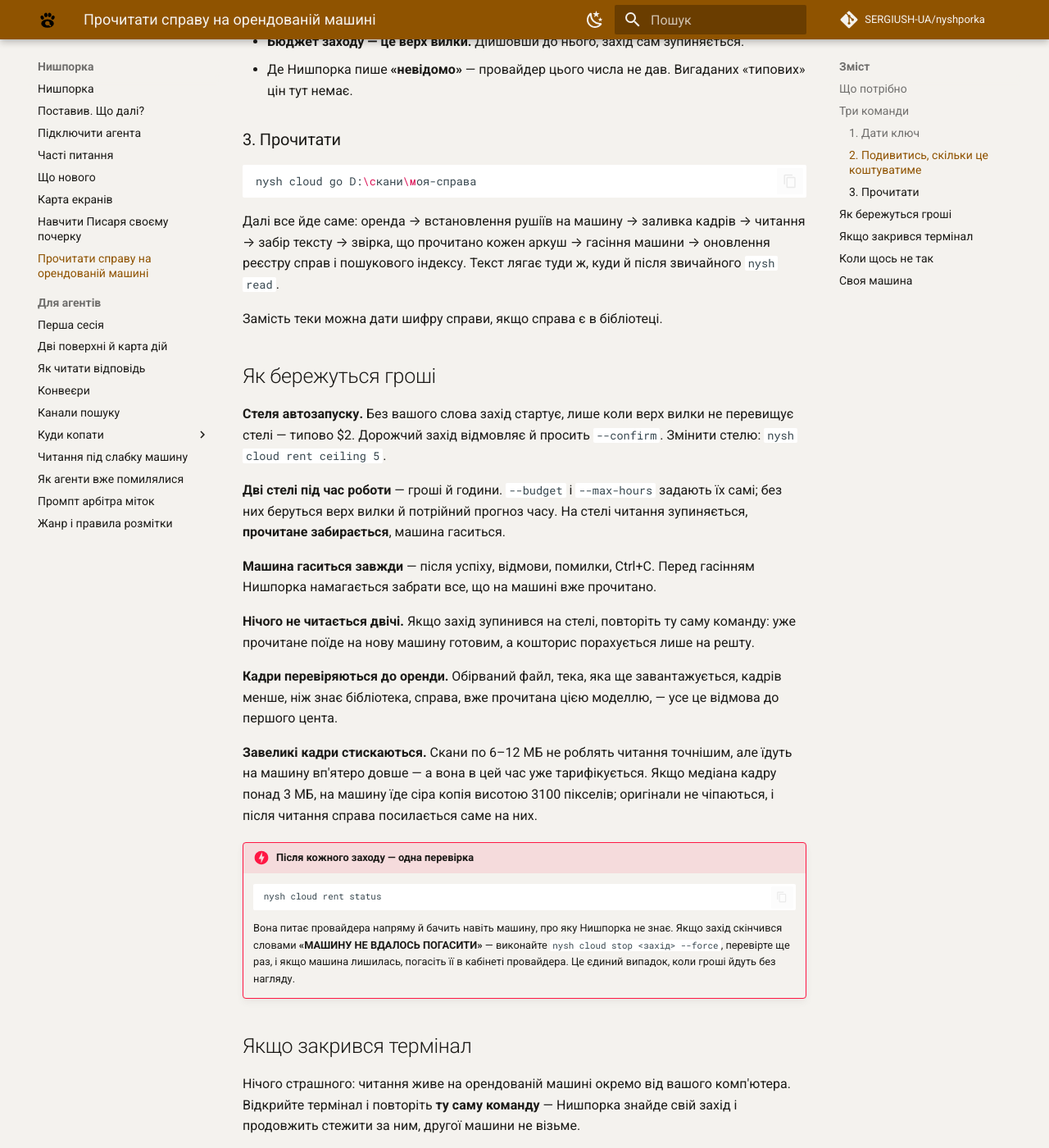
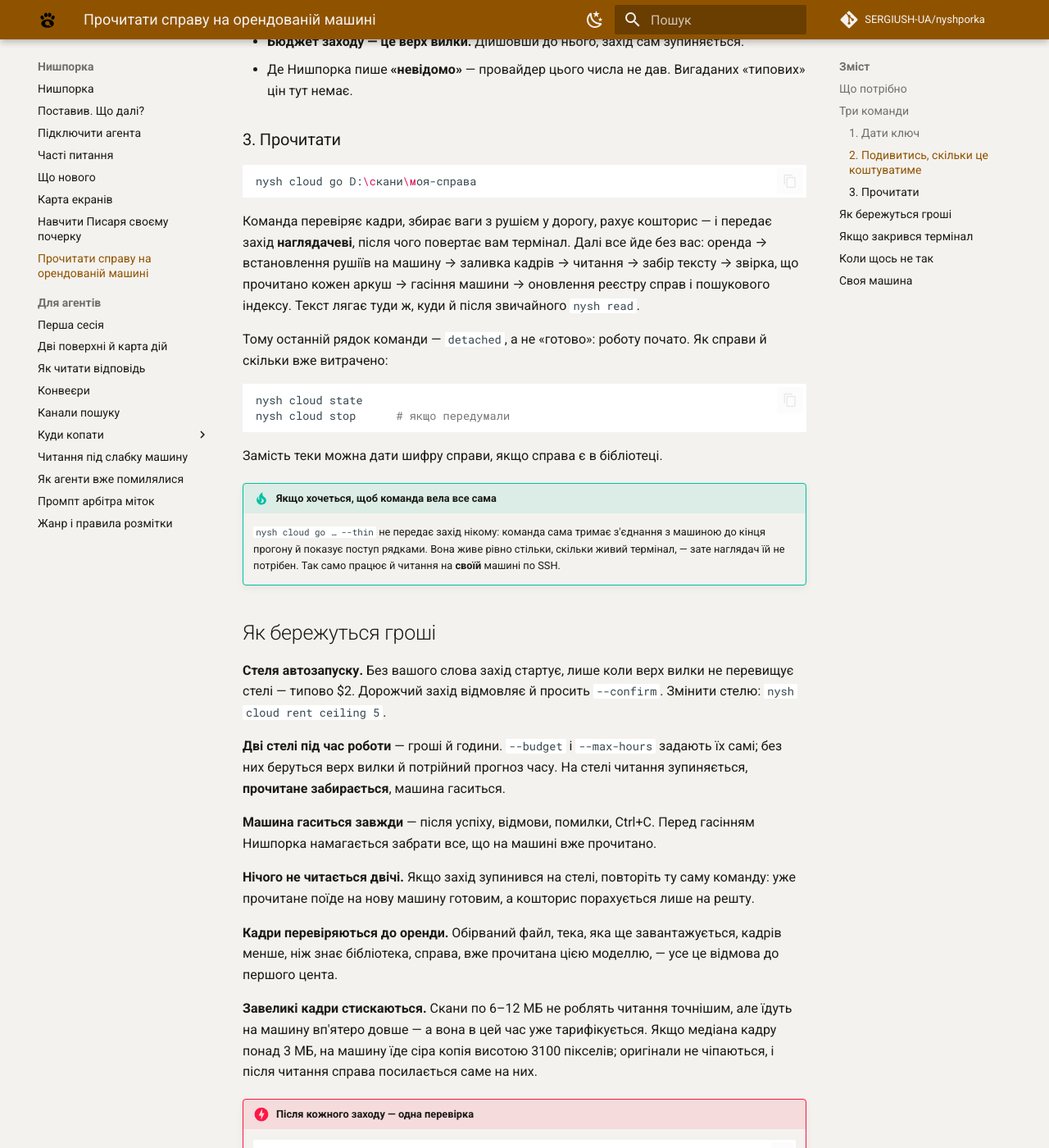
Before and after one commit to SERGIUSH-UA/nyshporka, an MkDocs documentation site: the page built from docs/cloud.md, in a window 1280 px wide and 1400 px high, scrolled down 1437 px. Shown: the whole window at 82% size. Built offline with MkDocs 1.6.1 and Material for MkDocs 9.7.7, drawn with Linux system fonts in a browser that asks for light colours; comment, search, counter and statistics services are not loaded; some of the changed text lies outside the part shown.

Commit message:
Документація хмарного заходу: відчеплений наглядач і --thin
Co-Authored-By: Claude Opus 5 (1M context) <noreply@anthropic.com>

````diff
--- a/docs/cloud.md
+++ b/docs/cloud.md
@@ -70,12 +70,28 @@ nysh cloud go D:\скани\моя-справа --dry-run
 nysh cloud go D:\скани\моя-справа
 ```
 
-Далі все йде саме: оренда → встановлення рушіїв на машину → заливка кадрів →
-читання → забір тексту → звірка, що прочитано кожен аркуш → гасіння машини →
-оновлення реєстру справ і пошукового індексу. Текст лягає туди ж, куди й після
-звичайного `nysh read`.
+Команда перевіряє кадри, збирає ваги з рушієм у дорогу, рахує кошторис — і
+передає захід **наглядачеві**, після чого повертає вам термінал. Далі все йде
+без вас: оренда → встановлення рушіїв на машину → заливка кадрів → читання →
+забір тексту → звірка, що прочитано кожен аркуш → гасіння машини → оновлення
+реєстру справ і пошукового індексу. Текст лягає туди ж, куди й після звичайного
+`nysh read`.
+
+Тому останній рядок команди — `detached`, а не «готово»: роботу почато. Як
+справи й скільки вже витрачено:
+
+```sh
+nysh cloud state
+nysh cloud stop      # якщо передумали
+```
 
 Замість теки можна дати шифру справи, якщо справа є в бібліотеці.
+
+!!! tip "Якщо хочеться, щоб команда вела все сама"
+    `nysh cloud go … --thin` не передає захід нікому: команда сама тримає
+    з'єднання з машиною до кінця прогону й показує поступ рядками. Вона живе
+    рівно стільки, скільки живий термінал, — зате наглядач їй не потрібен.
+    Так само працює й читання на **своїй** машині по SSH.
 
 ## Як бережуться гроші
 
@@ -115,13 +131,15 @@ nysh cloud go D:\скани\моя-справа
 
 ## Якщо закрився термінал
 
-Нічого страшного: читання живе на орендованій машині окремо від вашого
-комп'ютера. Відкрийте термінал і повторіть **ту саму команду** — Нишпорка
-знайде свій захід і продовжить стежити за ним, другої машини не візьме.
+Нічого страшного, і навіть не треба нічого робити: захід веде наглядач, а він
+не залежить ні від вашого вікна, ні від того, чи ввімкнений комп'ютер узагалі.
+Відкрийте термінал і спитайте `nysh cloud state` — він покаже, де захід зараз.
+Повторна `nysh cloud go` тієї самої справи другої машини не візьме: вона
+побачить живий захід і скаже про нього.
 
-Тільки не відкладайте: стелі грошей і годин стереже сама команда `go`. Поки
-вона не працює, лишається лише страховка провайдера — машина знищить себе сама
-за годину після стелі часу.
+Інакше лише з `--thin`: там стелі грошей і годин стереже сама команда, тож поки
+вона не працює, лишається страховка провайдера — машина знищить себе сама за
+годину після стелі часу.
 
 Кілька справ одночасно з різних терміналів — можна: кожен захід має свою
 машину й не бачить чужих.
````
Also changed, not shown: CHANGELOG.md (+20 -0 lines), docs/whats-new.md (+7 -3 lines).
